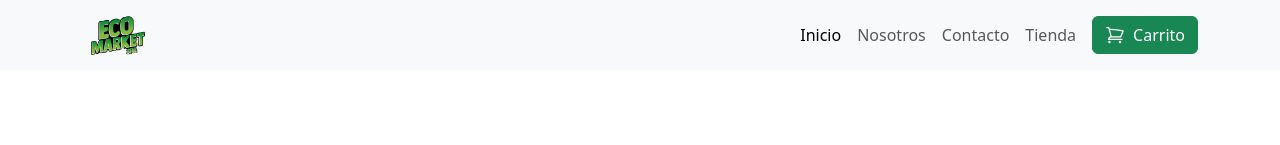
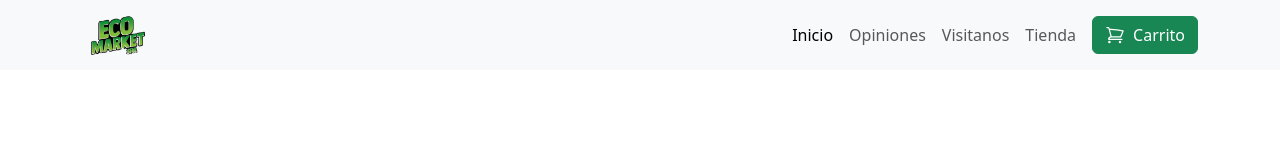
Before and after one commit to dwigthDev/EcoMarket, a React (Vite) app: page / in a window 1280 px wide. Shown: the top 145 px of the page. Built offline with nearby package versions, Linux system fonts and the light colour scheme; no server answers.

Commit message:
mejoras minimaas

```diff
--- a/src/Componentes/Inicio/Header.jsx
+++ b/src/Componentes/Inicio/Header.jsx
@@ -14,10 +14,10 @@ const Header = () => {
             Tu lugar favorito para productos ecológicos, saludables y responsables con el planeta 🌱.
           </p>
           <div className="d-flex justify-content-center justify-content-lg-start gap-3">
-            <button className="btn btn-success d-flex align-items-center gap-2" type="submit">
+            <a className="btn btn-success d-flex align-items-center gap-2" href="#Populares">
               Ver Destacados
               <img src={flecha} alt="Flecha" width="20" height="20" className="me-2" />
-            </button>
+            </a>
           </div>
         </div>
         <div className="col-lg-6 text-center mb-4 mb-lg-0">
--- a/src/Componentes/Inicio/Mapa.jsx
+++ b/src/Componentes/Inicio/Mapa.jsx
@@ -4,7 +4,7 @@ import Acordeon from '../Acordeon'
 
 const Mapa = () => {
   return (
-<section className="container my-5">
+<section className="container my-5" id="Mapa">
   <div className="row g-4 align-items-start">
     {/* Mapa */}
     <div className="col-12 col-md-6">
--- a/src/Componentes/Inicio/Opiniones.jsx
+++ b/src/Componentes/Inicio/Opiniones.jsx
@@ -13,10 +13,10 @@ const Opiniones = () => {
   }, [])  // <-- la dependencia vacía para que sólo corra una vez
 
   return (
-    <section className="container my-5">
+    <section className="container">
       <div className="row justify-content-center text-center mb-4">
         <div className="col-12">
-          <h2 className="display-5 fw-bold text-success">
+          <h2 className="display-5 fw-bold text-success" >
             ¿Qué opinan de nosotros?
           </h2>
           <p className="lead text-muted fs-4">
--- a/src/Componentes/Inicio/Populares.jsx
+++ b/src/Componentes/Inicio/Populares.jsx
@@ -7,7 +7,7 @@ const Populares = () => {
 
   return (
 
-      <section className="container my-5">
+      <section className="container my-5" id="Populares">
       <div className="row justify-content-center">
         <div className="col-12 text-center">
           <h2 className="display-5 fw-bold text-success mb-2">
--- a/src/Componentes/NavBar.jsx
+++ b/src/Componentes/NavBar.jsx
@@ -25,10 +25,10 @@ export const NavBar = ()=> {
           <a className="nav-link active" aria-current="page" href="/">Inicio</a>
         </li>
         <li className="nav-item">
-          <a className="nav-link" href="#">Nosotros</a>
+          <a className="nav-link" href="#Opiniones">Opiniones</a>
         </li>
         <li className="nav-item">
-          <a className="nav-link" href="#">Contacto</a>
+          <a className="nav-link" href="#Mapa">Visitanos</a>
         </li>
         <li className="nav-item">
           <a className="nav-link" href="/tienda">Tienda</a>
--- a/src/Routes/Inicio.jsx
+++ b/src/Routes/Inicio.jsx
@@ -11,9 +11,12 @@ export function Inicio() {
     }
     return (
         <div className="container text-center py-5">
+
             <Header></Header>
             <Populares></Populares>
-            <Opiniones></Opiniones>
+            <div id="Opiniones">
+                <Opiniones></Opiniones>
+            </div>
             <Mapa></Mapa>
         </div>
     );
--- a/src/Routes/VistaProducto.jsx
+++ b/src/Routes/VistaProducto.jsx
@@ -2,6 +2,7 @@ import {React,useState, useEffect}  from 'react'
 import { useParams } from 'react-router-dom';
 import cartIcon  from '../assets/carrito.svg'
 import Skeleton from 'react-loading-skeleton';
+import Populares from '../Componentes/Inicio/Populares';
 const RenderProducto = () => {
   return (
     <div className="container my-5">
@@ -73,7 +74,7 @@ const VistaProducto = () => {
 
         <div className="row ">
           <div className="col block">
-            <img src={producto.image} alt=""  width="400px" />
+            <img src={producto.image} alt="" width="400px" />
           </div>
           <div className="col">
             <div className="text-start">
@@ -94,6 +95,9 @@ const VistaProducto = () => {
             </div>
           </div>
         </div>
+        <div>
+            <Populares></Populares>
+        </div>
       </div>
     )
   }
```
